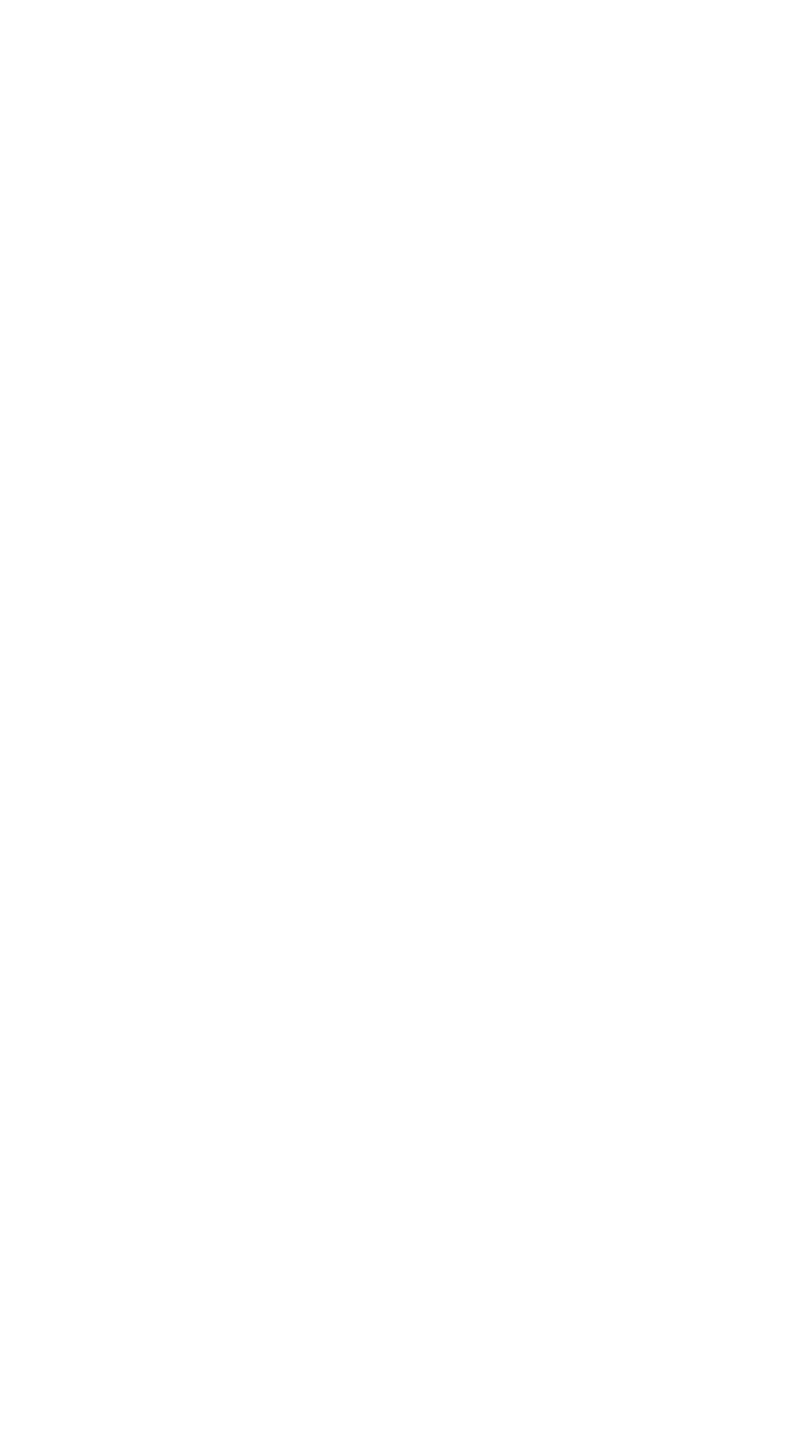
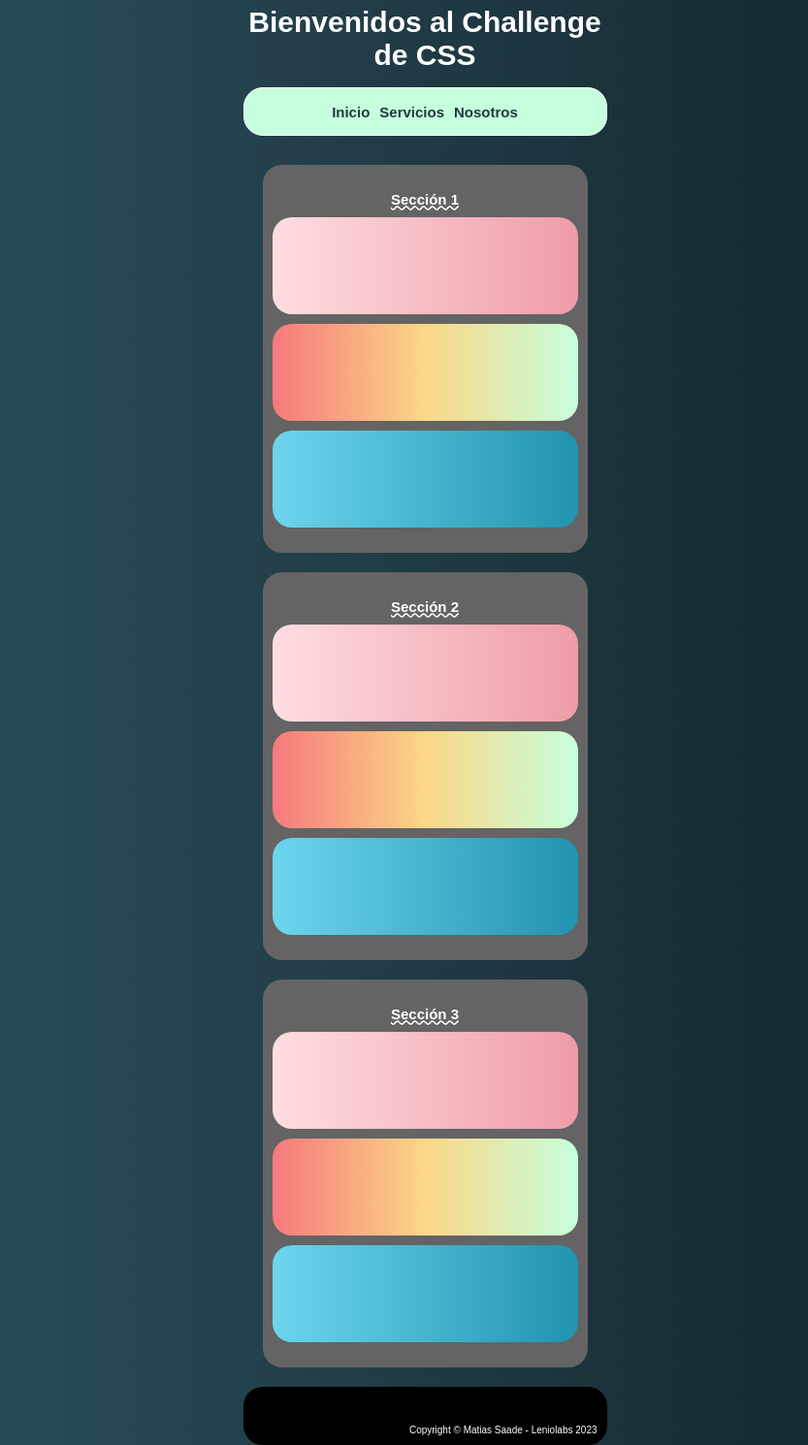
Before and after one commit to danielmendezm/aula-b, a plain HTML site: page classes/class-3-4/index.html in a window 1280 px wide. Shown: the whole page at 97% size, without its empty margins (202-1035 px from the left). Before the commit the page ends 800 px from the top, so only its background shows below. Drawn offline with Linux system fonts and the light colour scheme.

Commit message:
'agregados los elementos semánticos dentro del html'

```diff
--- a/classes/class-3-4/index.html
+++ b/classes/class-3-4/index.html
@@ -2,32 +2,49 @@
 <html>
   <head>
     <title>CSS Challenge - Flexbox and Grid Layout</title>
+    <link rel="stylesheet" href="matias.css">
   </head>
   <body>
     <header>
-      <!-- Add your header content here -->
+      <h1>Bienvenidos al Challenge de CSS</h1>
     </header>
 
     <nav>
-      <!-- Add your navigation content here -->
+      <ul>
+        <li>Inicio</li>
+        <li>Servicios</li>
+        <li>Nosotros</li>
+      </ul>
     </nav>
 
     <main>
       <section id="section1">
         <!-- Add your content for section 1 here -->
+        <h2>Sección 1</h2>
+        <article class="nro1"></article>
+        <article class="nro2"></article>
+        <article class="nro3"></article>
       </section>
 
       <section id="section2">
         <!-- Add your content for section 2 here -->
+        <h2>Sección 2</h2>
+        <article class="nro1"></article>
+        <article class="nro2"></article>
+        <article class="nro3"></article>
       </section>
 
       <section id="section3">
+        <h2>Sección 3</h2>
         <!-- Add your content for section 3 here -->
+        <article class="nro1"></article>
+        <article class="nro2"></article>
+        <article class="nro3"></article>
       </section>
     </main>
 
     <footer>
-      <!-- Add your footer content here -->
+      <p>Copyright &copy; Matias Saade - Leniolabs 2023</p>
     </footer>
   </body>
 </html>
```
